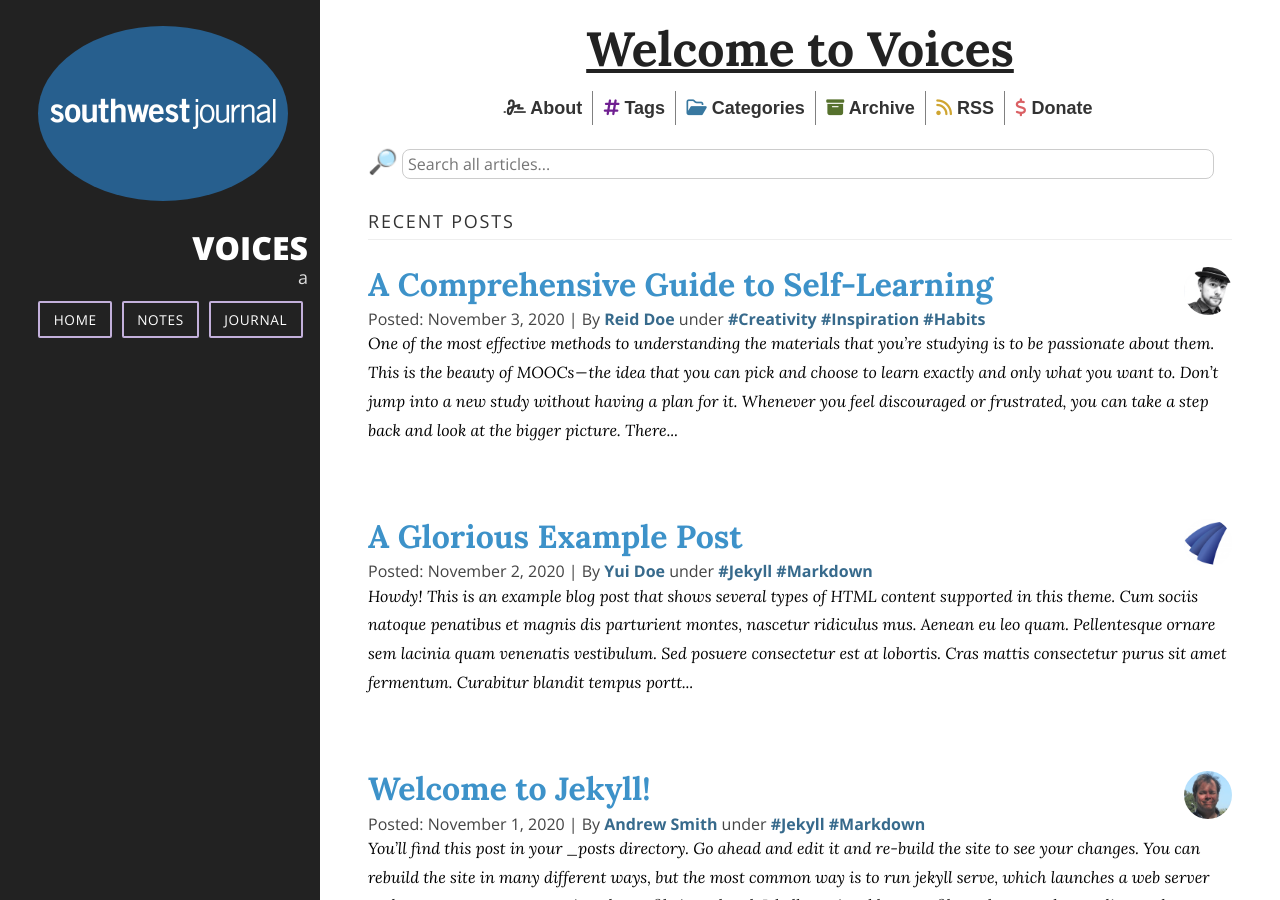
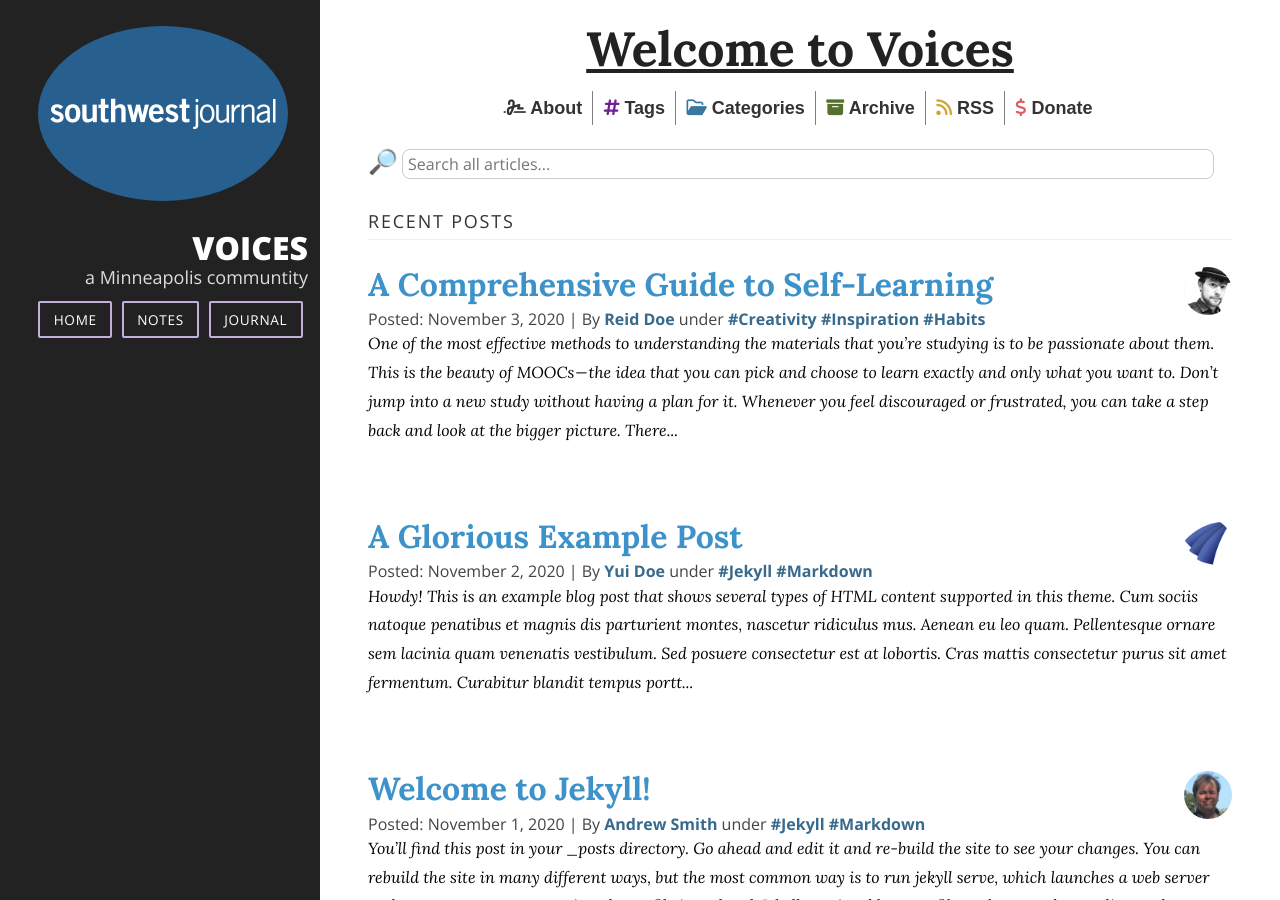
Before and after one commit to stackbit-projects/neat-sparrow-a70ae, a Jekyll site: the page built from index.html, in a window 1280 px wide and 900 px high. Built offline with Jekyll 4.4.1, drawn with Linux system fonts in a browser that asks for light colours; nearby versions of some CDN libraries; the list of posts is cut into pages by our own code.

Commit message:
_config.yml: changed

```diff
--- a/_config.yml
+++ b/_config.yml
@@ -1,7 +1,7 @@
 title: 'Voices'
 email: mail@brennanbrown.ca
 description: >-
-  a
+  a Minneapolis communtity
 baseurl: ''
 url: ''
 repository: brennanbrown/purelog
```
